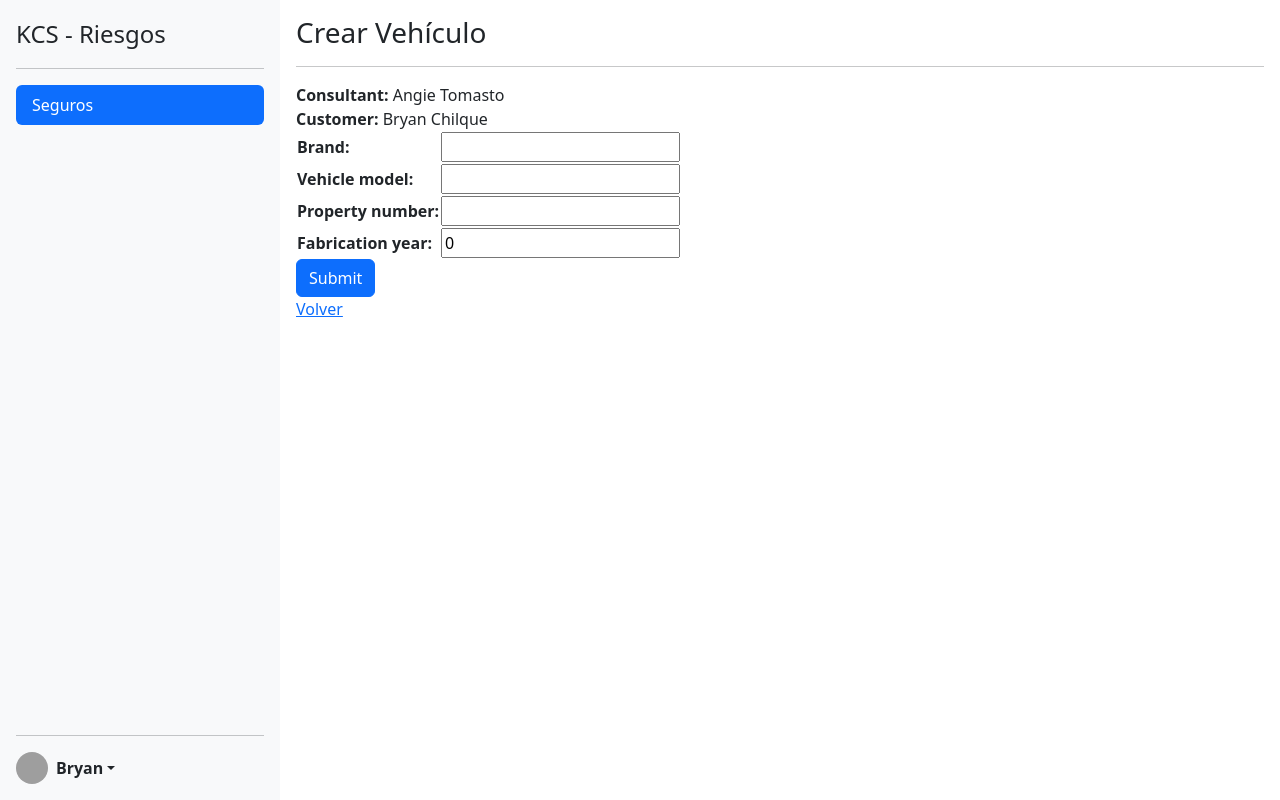
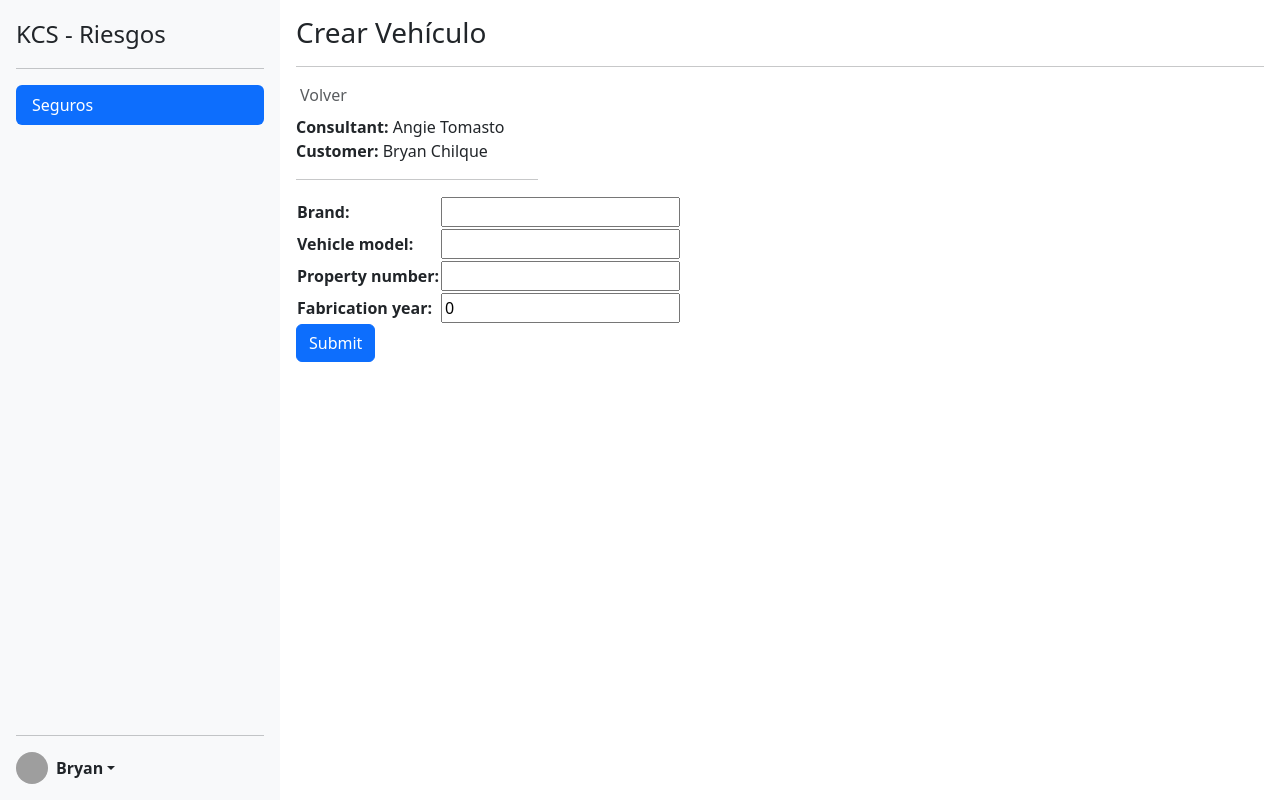
Before and after one commit to bryan-chilque/university-degree-project, a Django app: page /web/1/quotation/insurance/vehicle/create_vehicle/customer/1/ in a window 1280 px wide. Run offline with Django 4.2, Linux system fonts and the light colour scheme; data comes from the database, SQL or seed files in the repository; grey boxes are pictures that could not be loaded.

Commit message:
feat: update back button

```diff
--- a/rrggadmin/templates/rrggadmin/consultant/list.html
+++ b/rrggadmin/templates/rrggadmin/consultant/list.html
@@ -3,7 +3,7 @@
 <div class="container">
   <div class="row">
     <div class="col-12">
-      <a href="{% url 'rrggadmin:home' %}" class="btn btn-primary">Volver</a>
+      <a class="d-flex gap-1 text-muted text-decoration-none" href="{% url 'rrggadmin:home' %}" class="btn btn-primary"><i class="bi bi-arrow-left"></i>Volver</a>
     </div>
     <div class="d-flex justify-content-between align-items-center mb-3">
       <h3>Lista de Consultores</h3>
--- a/rrggweb/templates/rrggweb/quotation/insurance/vehicle/create_customer.html
+++ b/rrggweb/templates/rrggweb/quotation/insurance/vehicle/create_customer.html
@@ -1,5 +1,6 @@
 {% extends 'dashboard.html' %} {% block title_section %}Crear Cliente{% endblock %}
 {% block content %}
+<a class="d-flex gap-1 text-muted text-decoration-none" href="{% url 'rrggweb:quotation:insurance:vehicle:search' view.kwargs.consultant_id %}"><i class="bi bi-arrow-left"></i>Volver</a>
 <form method="post">
   {% csrf_token %}
   <table>
@@ -7,5 +8,4 @@
   </table>
   <input class="btn btn-primary" type="submit" />
 </form>
-<a href="{% url 'rrggweb:quotation:insurance:vehicle:search' view.kwargs.consultant_id %}"> Volver </a>
 {% endblock %}
--- a/rrggweb/templates/rrggweb/quotation/insurance/vehicle/create_vehicle.html
+++ b/rrggweb/templates/rrggweb/quotation/insurance/vehicle/create_vehicle.html
@@ -1,9 +1,12 @@
 {% extends 'dashboard.html' %} {% block title_section %}Crear Vehículo{% endblock %}
 {% block content %}
-<span><b>Consultant:</b> {{ consultant }}</span>
-<br />
-<span><b>Customer:</b> {{ customer }}</span>
-<br />
+<a class="d-flex gap-1 text-muted text-decoration-none" href="{% url 'rrggweb:quotation:insurance:vehicle:update_customer' view.kwargs.consultant_id view.kwargs.customer_id %}"><i class="bi bi-arrow-left"></i>Volver</a>
+<div class="mt-2">
+  <span><b>Consultant:</b> {{ consultant }}</span>
+  <br />
+  <span><b>Customer:</b> {{ customer }}</span>
+  <hr class="w-25"/>
+<div>
 <form method="post">
   {% csrf_token %}
   <table>
@@ -11,5 +14,4 @@
   </table>
   <input class="btn btn-primary" type="submit" />
 </form>
-<a href="{% url 'rrggweb:quotation:insurance:vehicle:update_customer' view.kwargs.consultant_id view.kwargs.customer_id %}">Volver</a>
 {% endblock content %}
--- a/rrggweb/templates/rrggweb/quotation/insurance/vehicle/search.html
+++ b/rrggweb/templates/rrggweb/quotation/insurance/vehicle/search.html
@@ -1,11 +1,13 @@
 {% extends 'dashboard.html' %} {% block title_section %}Seguro Vehicular{% endblock %}
 {% block content %}
+<a class="d-flex gap-1 text-muted text-decoration-none" href="{% url 'rrggweb:quotation:insurance:vehicle:list' view.kwargs.consultant_id %}">
+  <i class="bi bi-arrow-left"></i>Volver
+</a>
 <form method="post">
   {% csrf_token %}
   <table>
     {{ form.as_table }}
   </table>
   <input class="btn btn-primary" type="submit" value="Buscar" />
-  <a href="{% url 'rrggweb:quotation:insurance:vehicle:list' view.kwargs.consultant_id %}"> Volver </a>
 </form>
 {% endblock %}
```
Also changed, not shown: rrggweb/templates/rrggweb/quotation/insurance/vehicle/create_quotation.html (+9 -7 lines), rrggweb/templates/rrggweb/quotation/insurance/vehicle/update_customer.html (+5 -3 lines).
